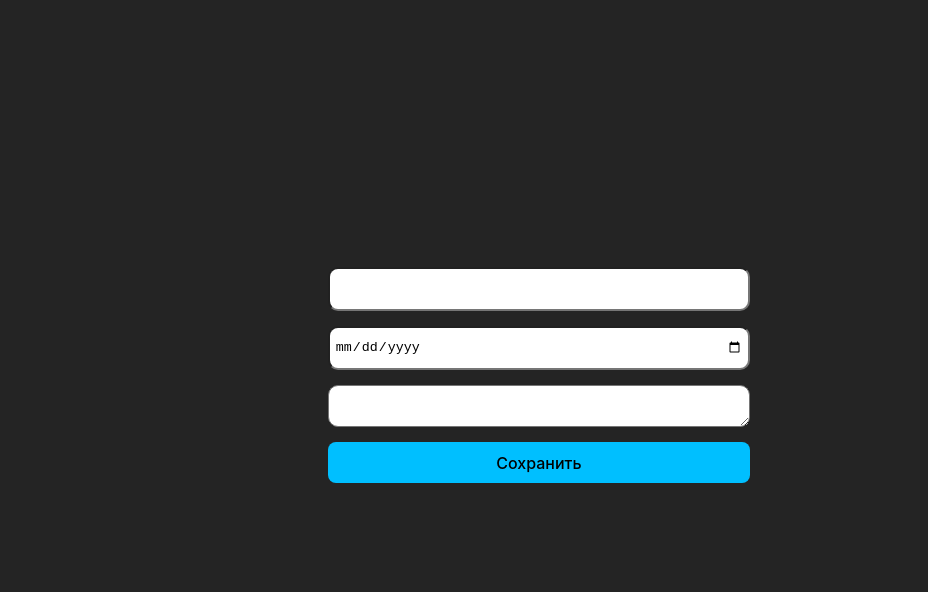
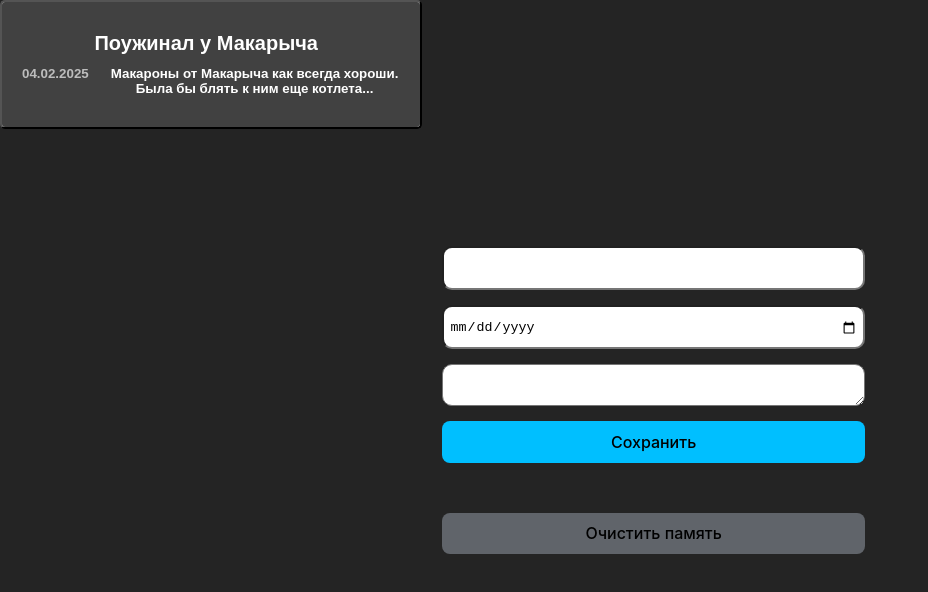
Before and after one commit to SGRashid/react-vite, a React (Vite) app: page / in a window 1280 px wide. Shown: the top 592 px of the page, without its empty margins (0-928 px from the left). Built offline with nearby package versions, Linux system fonts and the light colour scheme.

Commit message:
еще поправил верстку

```diff
--- a/src/App.css
+++ b/src/App.css
@@ -14,7 +14,7 @@
   flex-direction: column;
 }
 
-.body {
+.form-container {
   padding: 20px;
   display: flex;
   flex-direction: column;
@@ -23,7 +23,7 @@
   width: 100%;
 }
 
-.body form {
+.form-container {
   width: 33vw;
 }
 
--- a/src/App.tsx
+++ b/src/App.tsx
@@ -7,6 +7,8 @@ import { JournalItem } from './components/JournalItem/JournalItem';
 import getFomrData from './services/GetFormData';
 import { JournalItemProps, ParsedJournalItem } from './types/JournalItemsTypes';
 import { LOCAL_STORAGE_ITEMS_KEY } from './constants/JournalItemsStorageKey';
+import { ButtonGrey } from './components/ButtonGrey/ButtonGrey';
+import { INITIAL_STATE_FOR_JOURNAL } from './constants/InitialStateForJournal';
 
 
 
@@ -26,6 +28,10 @@ function App() {
           (item: ParsedJournalItem) => ({...item, date: new Date(item.date)})
         );
       setData(parsedData);
+      console.log(1);
+    } else {
+      setData(INITIAL_STATE_FOR_JOURNAL);
+      console.log(2);
     }
   }, []);
 
@@ -35,6 +41,7 @@ function App() {
         return;
       }
       localStorage.setItem(LOCAL_STORAGE_ITEMS_KEY, JSON.stringify(items));
+      console.log(3);
     },
     [items]
   );
@@ -60,6 +67,13 @@ function App() {
 
       return [ ...d, newDataElement ];
     });
+
+    fp.title = '';
+  };
+
+  const clearData = () => {
+    localStorage.clear();
+    alert('Очистка!');
   };
 
   return (
@@ -77,7 +91,7 @@ function App() {
           )
         }
       </div>
-      <div className="body">
+      <div className="form-container">
         <form
           className={'journal-form ' + (isValidationOk ? 'ok' : 'not-ok') }
           onSubmit={formHandler}
@@ -91,6 +105,10 @@ function App() {
             Нажми на меня!!
           </ColoredButton> */}
         </form>
+        <ButtonGrey
+          text={'Очистить память'}
+          onClick={clearData}
+        ></ButtonGrey>
       </div>
     </div>
   );
--- /dev/null
+++ b/src/components/ButtonGrey/ButtonGrey.css
@@ -0,0 +1,15 @@
+.button-grey {
+    border-radius: 8px;
+    border: 1px solid transparent;
+    padding: 0.6em 1.2em;
+    font-size: 1em;
+    font-weight: 500;
+    font-family: inherit;
+    background-color: #60646a;;;
+    cursor: pointer;
+    transition: background-color 0.25s;
+}
+
+.accent:hover {
+    background-color: #60646a;;
+}
--- /dev/null
+++ b/src/components/ButtonGrey/ButtonGrey.tsx
@@ -0,0 +1,20 @@
+import './ButtonGrey.css';
+
+export const ButtonGrey = (props: {
+        text: string,
+        onClick?: ((event: React.MouseEvent<HTMLButtonElement>) => void) | null;
+    }): JSX.Element => {
+    const handleClick = (event: React.MouseEvent<HTMLButtonElement>) => {
+        if (props.onClick) {
+            props.onClick(event);
+        }
+    };
+    return (
+        <button
+            className="button-grey"
+            onClick={handleClick}
+        >
+            {props.text}
+        </button>
+    );
+};
--- /dev/null
+++ b/src/constants/InitialStateForJournal.ts
@@ -0,0 +1,10 @@
+import { JournalItemProps } from '../types/JournalItemsTypes';
+
+export const INITIAL_STATE_FOR_JOURNAL: JournalItemProps[] = [
+    {
+        id: 1,
+        title: 'Поужинал у Макарыча',
+        date: new Date(),
+        data: 'Макароны от Макарыча как всегда хороши. Была бы блять к ним еще котлета...',
+    },
+];
```
Lines whose indentation alone changed are shown as unchanged.
